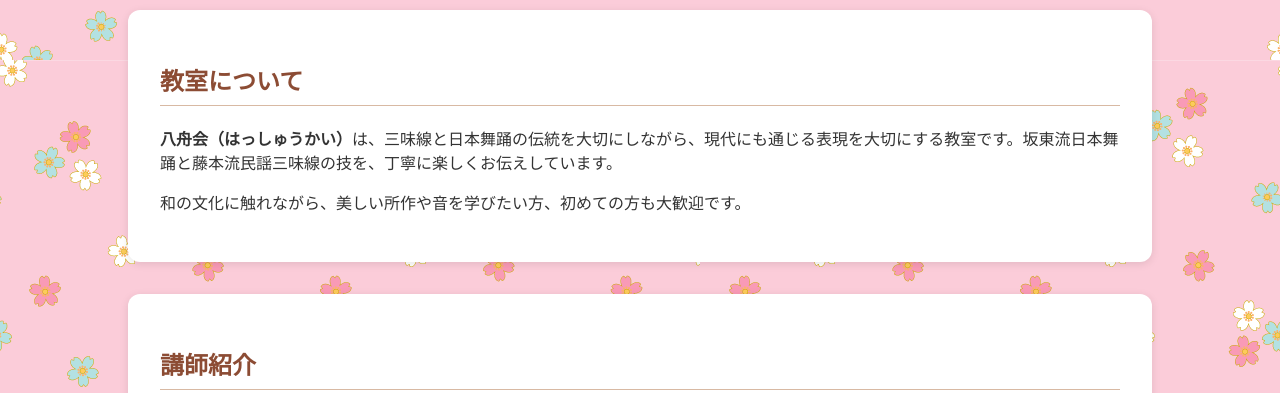
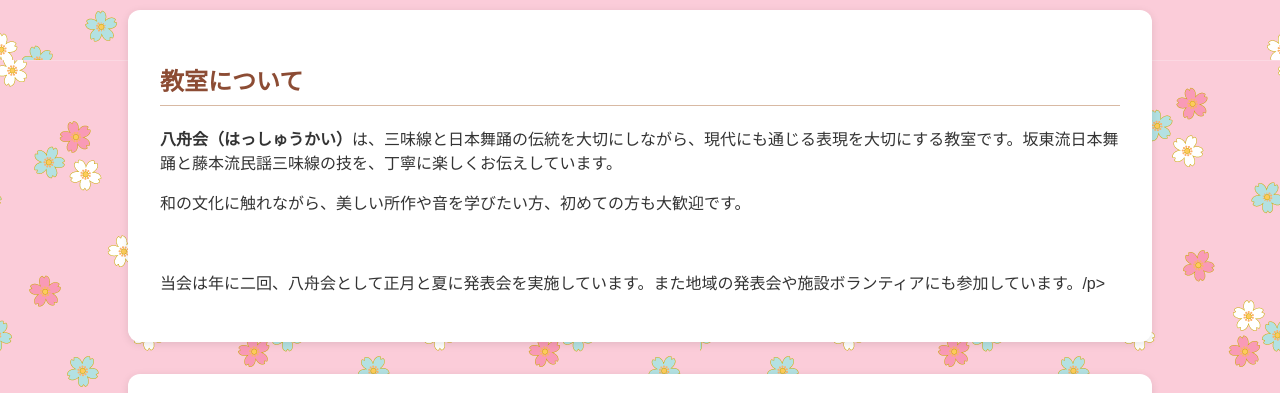
Before and after one commit to fuminico/hashukai, a plain HTML site: page index.html in a window 1280 px wide. Shown: the part 430-823 px from the top of the page. Drawn offline with nearby package versions, Linux system fonts and the light colour scheme.

Commit message:
Update index.html

```diff
--- a/index.html
+++ b/index.html
@@ -125,6 +125,8 @@
   <h2>教室について</h2>
   <p><strong>八舟会（はっしゅうかい）</strong>は、三味線と日本舞踊の伝統を大切にしながら、現代にも通じる表現を大切にする教室です。坂東流日本舞踊と藤本流民謡三味線の技を、丁寧に楽しくお伝えしています。</p>
   <p>和の文化に触れながら、美しい所作や音を学びたい方、初めての方も大歓迎です。</p>
+
+　 <p>当会は年に二回、八舟会として正月と夏に発表会を実施しています。また地域の発表会や施設ボランティアにも参加しています。/p>
 </section>
 
   <section id="teacher" class="section">
```
